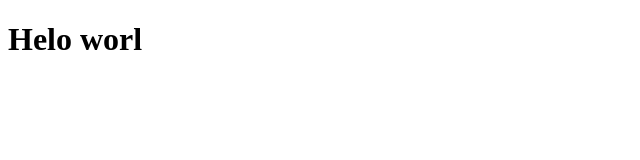
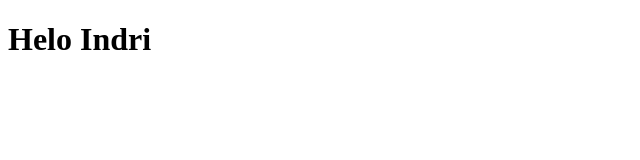
Before and after one commit to Indritanialestari/itw2022_223040009, a plain HTML site: page latihan/Latihan1/L1z223040009.html in a window 1280 px wide. Shown: the full height of the page, 0-640 px from the left. Drawn offline with Linux system fonts and the light colour scheme.

Commit message:
mengganti judul halaman

```diff
--- a/latihan/Latihan1/L1z223040009.html
+++ b/latihan/Latihan1/L1z223040009.html
@@ -7,6 +7,6 @@
     <title>Hello worl</title>
   </head>
   <body>
-    <h1>Helo worl</h1>
+    <h1>Helo Indri</h1>
   </body>
 </html>
```
